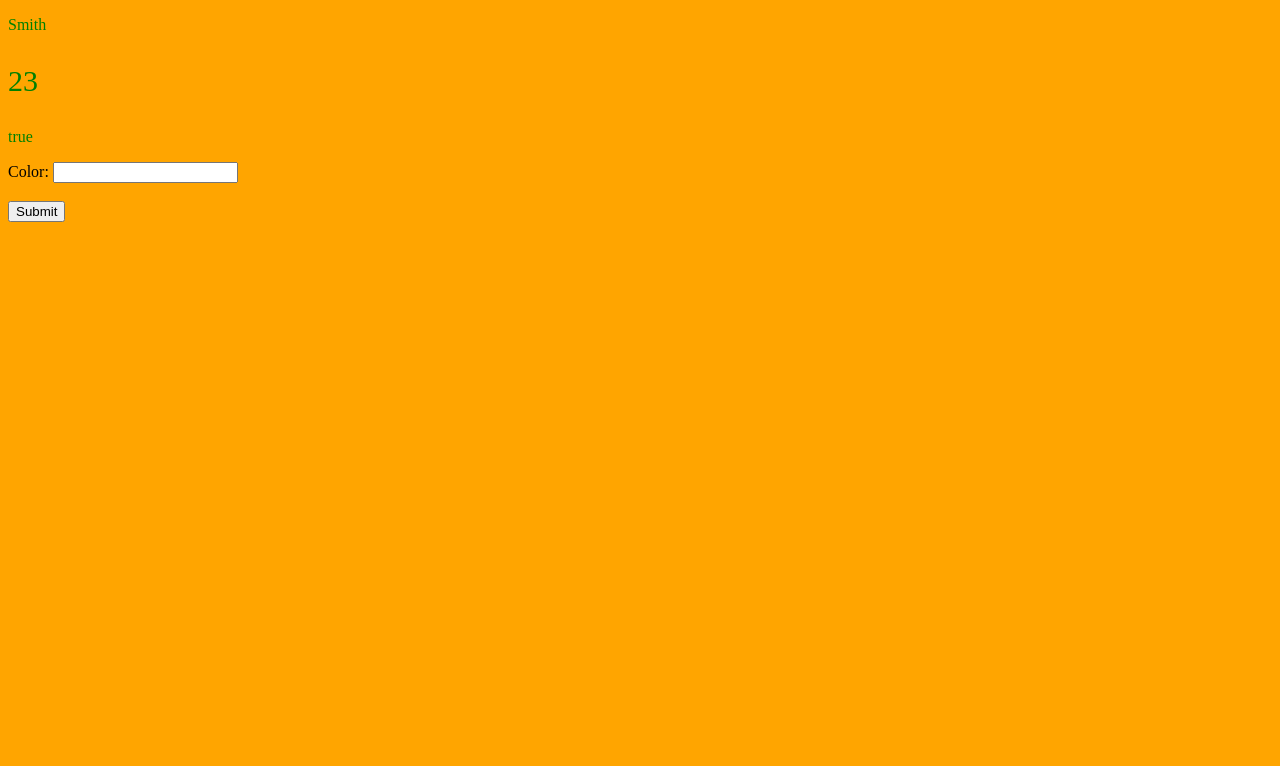
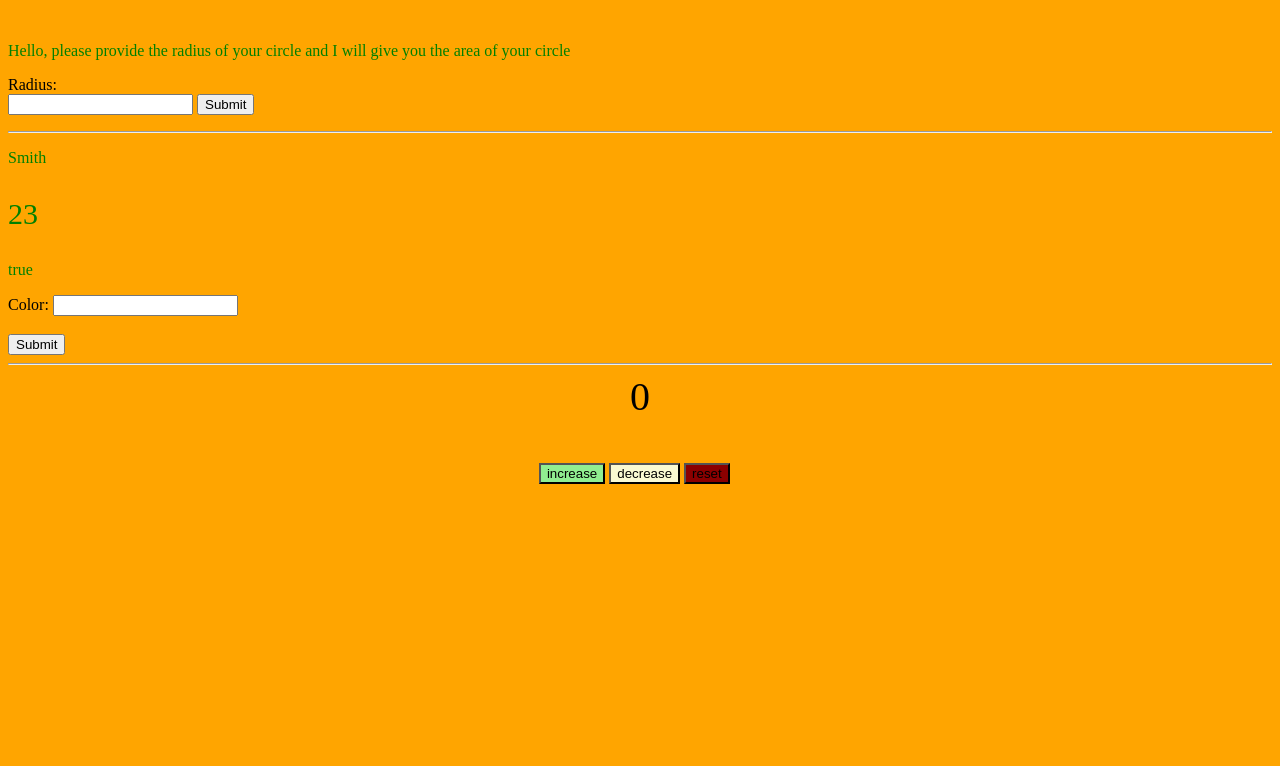
Before and after one commit to mathsquanta03/JS, a plain HTML site: page index.html in a window 1280 px wide. Drawn offline with Linux system fonts and the light colour scheme.

Commit message:
Lesson 2 included.

```diff
--- a/index.html
+++ b/index.html
@@ -1,21 +1,41 @@
 <!DOCTYPE html>
 <html lang="en">
-<head>
-    <meta charset="UTF-8">
-    <meta http-equiv="X-UA-Compatible" content="IE=edge">
-    <meta name="viewport" content="width=device-width, initial-scale=1.0">
+  <head>
+    <meta charset="UTF-8" />
+    <meta http-equiv="X-UA-Compatible" content="IE=edge" />
+    <meta name="viewport" content="width=device-width, initial-scale=1.0" />
     <title>JavaScript Tutorials</title>
-    <link rel="stylesheet" href="style.css">
-</head>
-<body>
+    <link rel="stylesheet" href="style.css" />
+  </head>
+  <body>
+    <br />
+
+    <p>
+      Hello, please provide the radius of your circle and I will give you the
+      area of your circle
+    </p>
+    <label for="radiusLabel" id="radiusLabel">Radius:</label><br>
+    <input type="text" name="radius" id ="radius">
+    <button type="submit" onclick = "calculateCircumference()">Submit</button>
+    <p id = "area"></p>
+    <hr />
+
     <p id="p1"></p>
     <p id="p2"></p>
     <p id="p3"></p>
 
     <label for="name">Color:</label>
-    <input type="text" name="color" id="color"><br /><br />
-    <button type="button" id = "myButton">Submit</button>
+    <input type="text" name="color" id="color" /><br /><br />
+    <button type="button" id="myButton">Submit</button><br />
+    <hr />
 
-<script src="index.js"></script>
-</body>
+    <label for="count" id="count">0</label><br />
+    <div class="div-center">
+      <button class="clickBtn" id="increase">increase</button>
+      <button class="clickBtn" id="decrease">decrease</button>
+      <button class="clickBtn" id="reset">reset</button>
+    </div>
+
+    <script src="index.js"></script>
+  </body>
 </html>
--- a/index.js
+++ b/index.js
@@ -58,8 +58,90 @@ console.log(favouriteColor);
 document.body.style.background = favouriteColor;
 */
 
-document.getElementById("myButton").onclick = function(){
+document.getElementById("myButton").onclick = function () {
     let color = document.getElementById("color").value;
     document.body.style.background = color;
     document.body.style.color = "white";
 }
+
+
+//Understanding Functions  and Objects
+//(A deep dive into Objects will be done later)
+//Learning to use const keyword
+/*
+Recap: Two ways of getting user input
+        The three data types
+     Activity: Write a simple HTML to receive the radius of a circle
+     Label, line breaks, input box, button is expected.
+
+*/
+let count = 0
+document.getElementById("increase").onclick = () => {
+    count+=1
+    document.getElementById("count").innerHTML = count;
+}
+
+//console.log(comb2)
+
+/*setInterval(() => {
+    count+=2;
+    document.getElementById("count").innerHTML = count;
+}, 1000);
+*/
+
+//let, var, const
+
+
+
+function drinkWater(name, item){
+    //Open lid
+    console.log("I am opening the lid");
+    //sip directly from the bottle
+    //Pour some water in a glass cup
+    console.log("Hey ", name, "Please get me a ", item," cup")
+    //Sip from the glass cup.
+    console.log("I am sipping from the glass cup")
+}
+
+//Define sayHello function
+function sayHello() {
+    console.log("Hello Mirabelle!");
+}
+
+sayHello() //Call the function
+
+//drinkWater()
+
+drinkWater("Michael", "glass")
+
+const pi = 3.14;
+
+console.log(pi)
+
+
+
+function calculateCircumference () {
+    let radius = document.getElementById("radius").value;
+    let circumference = 2 * pi * radius;
+    document.getElementById("area").innerHTML = circumference;
+}
+
+
+//calculate the area of a triancle
+//0.5 * base * height
+
+//calculateAreaOfTriangle
+
+function calculateAreaOfTriangle(base, height){
+    let area = 0.5 * base * height;
+    console.log(area)
+}
+
+//base = 10, height = 15
+
+calculateAreaOfTriangle (10 , 15)
+
+
+//Assignment
+// Write a function to calculate the area of a rectangle
+//write a function that prints "Welcome to JavaScript" on the console.
--- a/style.css
+++ b/style.css
@@ -8,3 +8,27 @@ p{
 body{
     background: orange;
 }
+
+#count{
+    font-size: 40px;
+    display: block;
+    text-align: center;
+}
+.div-center{
+    height: 300px;
+    width: 300px;
+    margin: 25px 42% 0px;
+}
+clickBtn{
+
+
+}
+#increase{
+    background-color: lightgreen;
+}
+#decrease{
+    background-color: lightgoldenrodyellow;
+}
+#reset{
+    background-color: darkred;
+}
```
